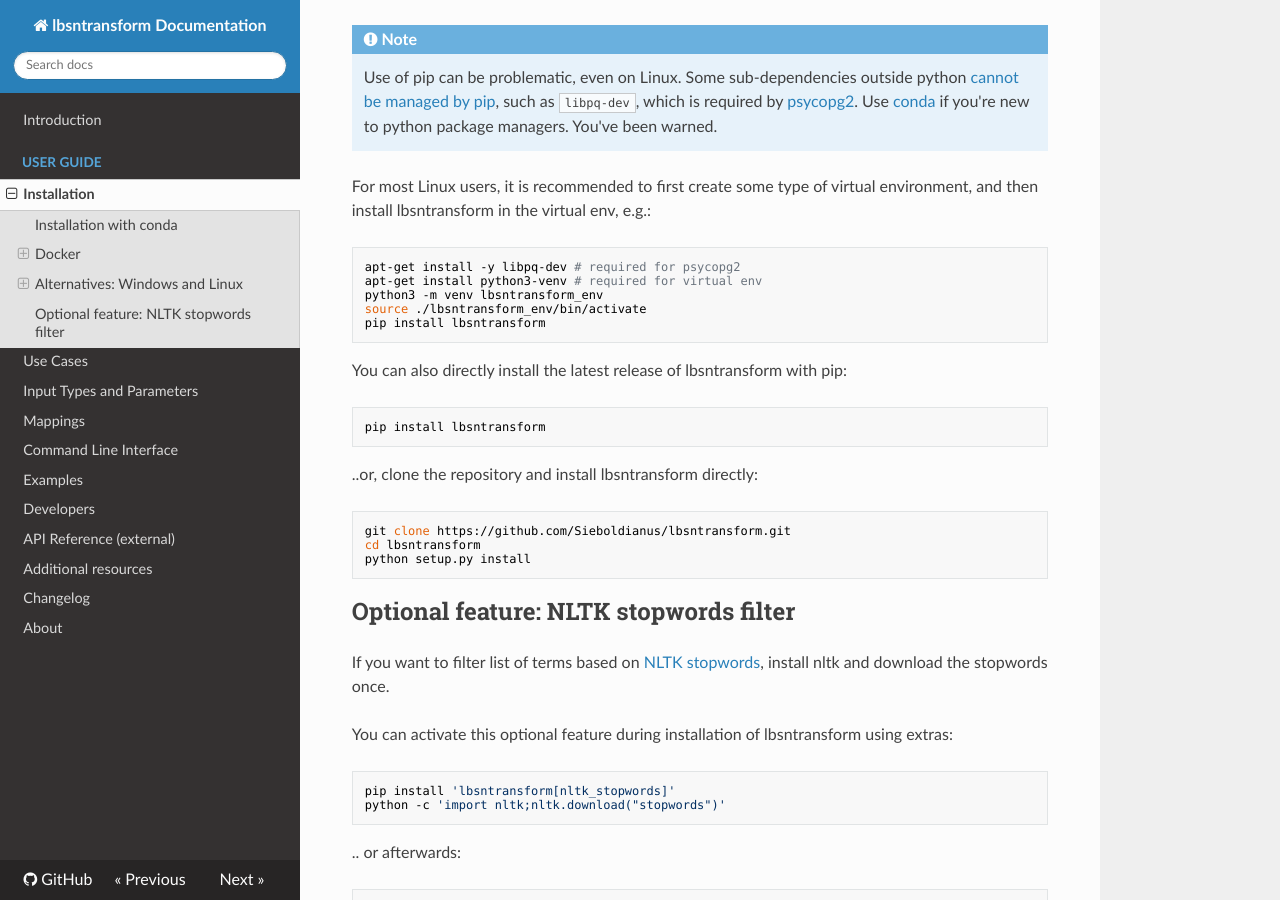
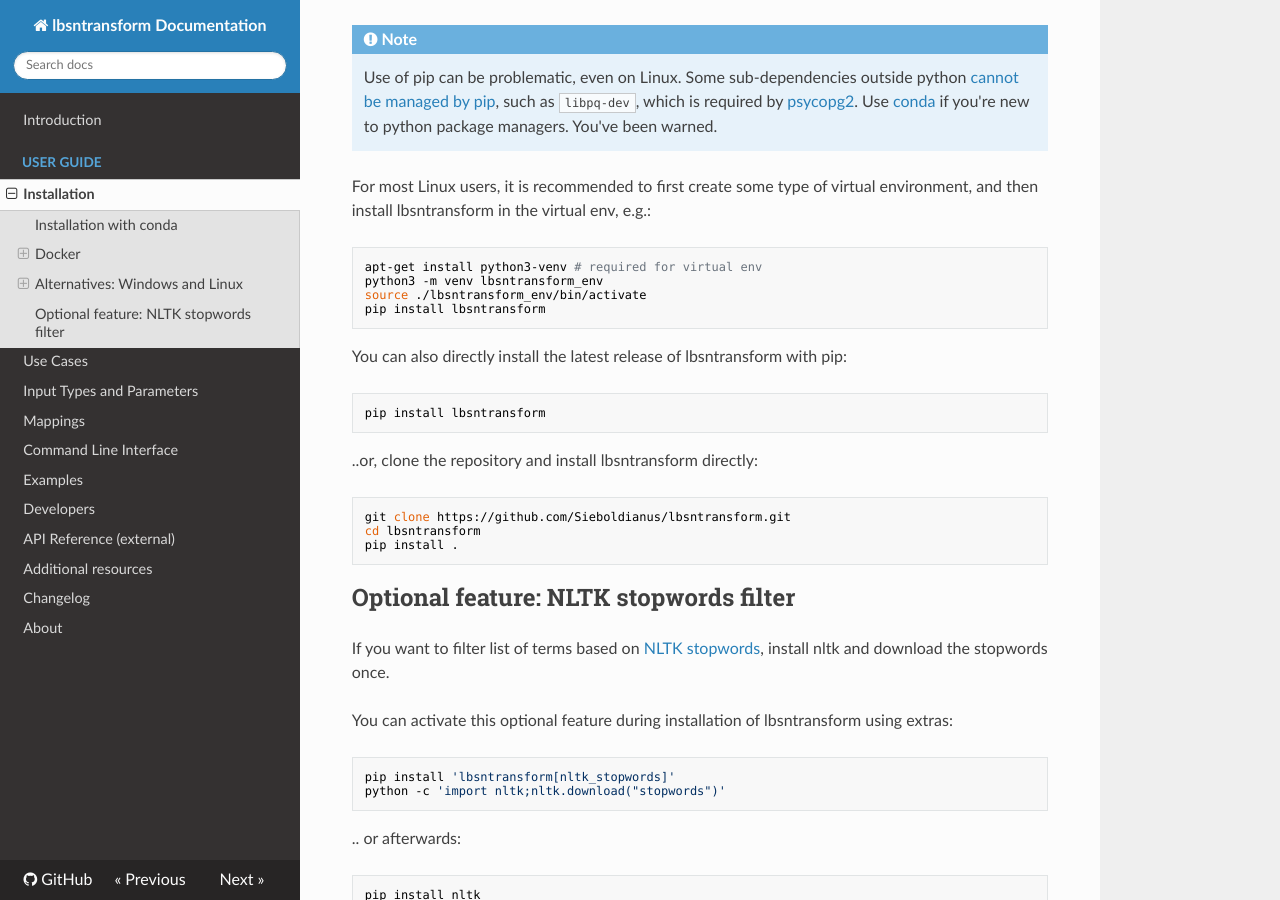
Before and after one commit to Sieboldianus/lbsntransform, an MkDocs documentation site: the page built from docs/setup.md, in a window 1280 px wide and 900 px high, scrolled down 3309 px. Built offline with MkDocs 1.6.1, drawn with Linux system fonts in a browser that asks for light colours; nearby versions of some CDN libraries.

Commit message:
docs: Update installation instructions based on new dependencies and deprecated setup.py

````diff
--- a/docs/setup.md
+++ b/docs/setup.md
@@ -142,7 +142,6 @@
 and then install lbsntransform in the virtual env, e.g.:
 
 ```bash
-apt-get install -y libpq-dev # required for psycopg2
 apt-get install python3-venv # required for virtual env
 python3 -m venv lbsntransform_env
 source ./lbsntransform_env/bin/activate
@@ -160,7 +159,7 @@
 ```bash
 git clone https://github.com/Sieboldianus/lbsntransform.git
 cd lbsntransform
-python setup.py install
+pip install .
 ```
 
 [1]: https://stackoverflow.com/q/27734053/4556479#comment43880476_27734053
````
